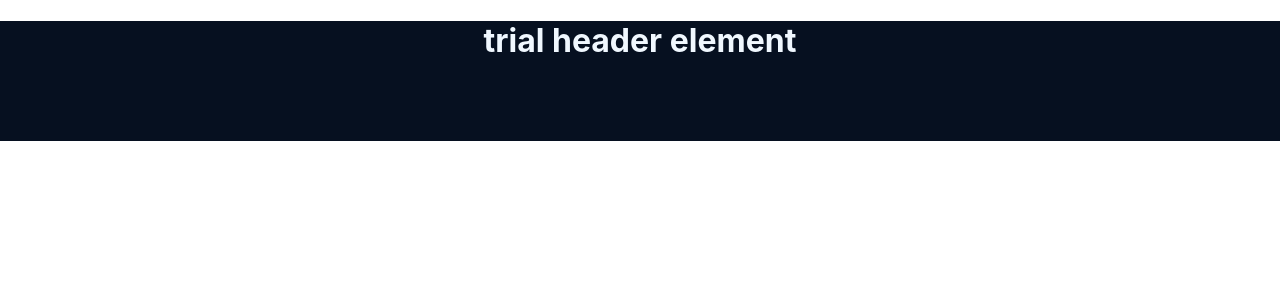
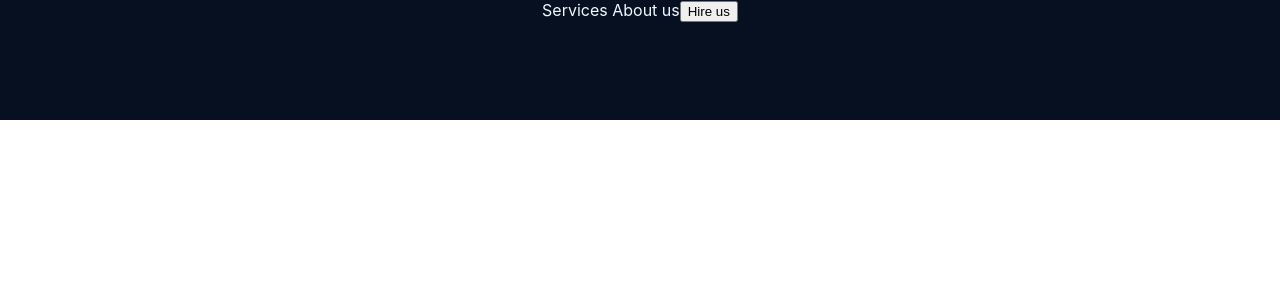
Before and after one commit to PaulTeshome/spira-site, a React (Create React App) app in the folder spira/: page / in a window 1280 px wide. Shown: the top 300 px of the page. Built offline with nearby package versions, Linux system fonts and the light colour scheme.

Commit message:
Update LandingHeader.js

```diff
--- a/spira/src/components/LandingHeader.js
+++ b/spira/src/components/LandingHeader.js
@@ -4,7 +4,9 @@ import './LandingHeader.css'
 function LandingHeader() {
   return (
     <div className='header-container'>
-        <h1>trial header element</h1>
+        Services
+        About us
+        <button className="hireBtn">Hire us</button>
     </div>
   )
 }
```
